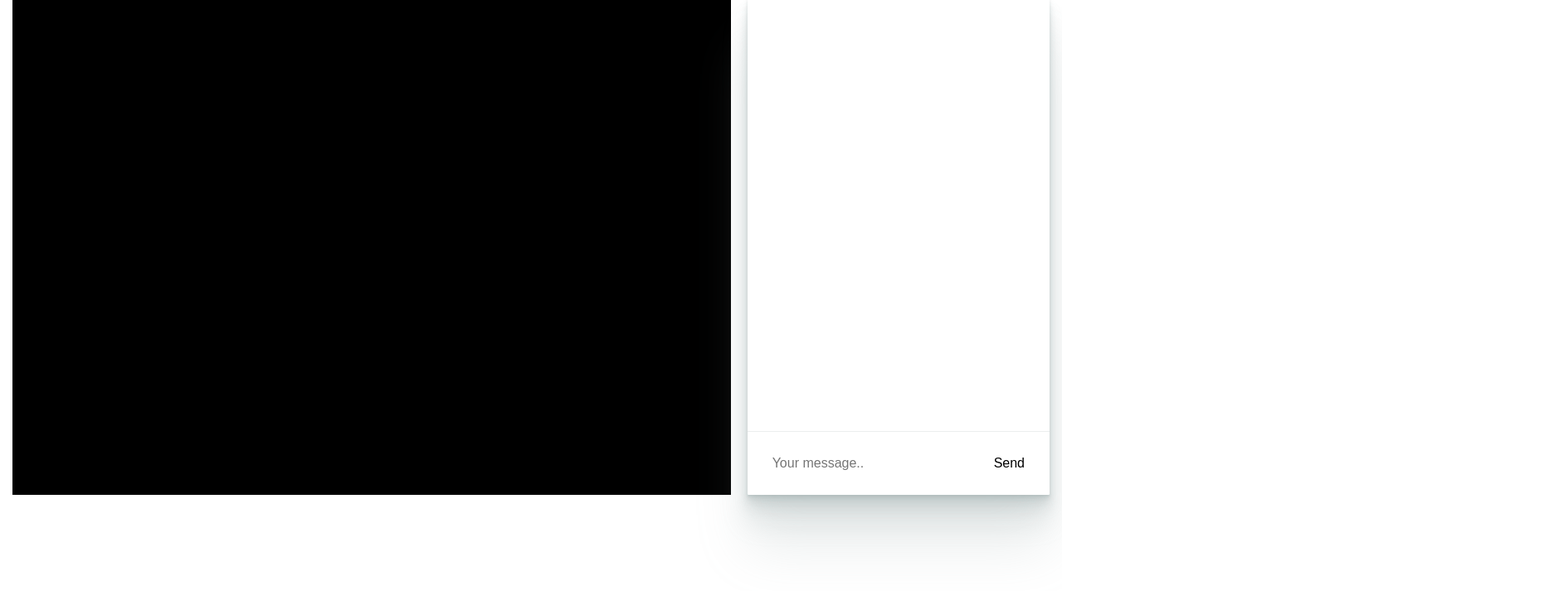
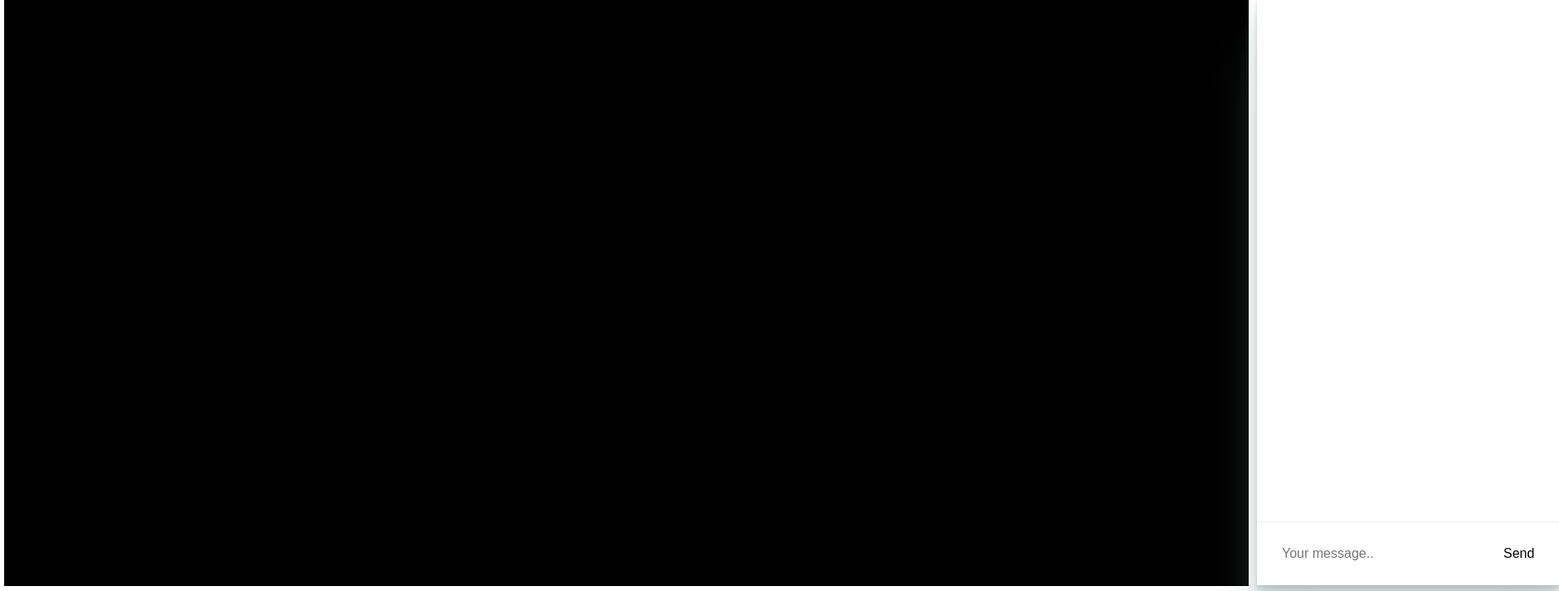
Before and after one commit to damishshah/videochat, a website: page index.html in a window 1280 px wide. Shown: the part 87-800 px from the top of the page at 83% size, 1879 px wide, since content can reach past the window. Drawn offline with nearby package versions, Linux system fonts and the light colour scheme; no server answers.

Commit message:
Make chat collapsible

```diff
--- a/css/main.css
+++ b/css/main.css
@@ -2,22 +2,28 @@ body {
   margin: 0;
   font-family: -apple-system, BlinkMacSystemFont, sans-serif;
   font-size: 16px;
-  height: 100vh;
+  height: calc(100vh - 50px);;
 }
 .content {
   display: flex;
   flex-direction: row;
-  padding:5px;
-}
-video {
-  right: 0;
-  /* padding: 5px 5px; */
-  position: absolute;
-  /* width: 100%; */
+  padding: 5px;
   height: 100%;
 }
+#videos {
+  flex: 1;
+  position: relative;
+  height: 100%;
+  max-height: 100%;
+  background-color: black;
+  text-align: center;
+}
+#remoteVideo {
+  height: 100%;
+  margin: 0 auto;
+  display: inline-block;
+}
 #localVideo {
-  /* width: 30%; */
   height: 30%;
   position: absolute;
   bottom: 0;
@@ -29,8 +35,8 @@ video {
 .messaging {
   box-shadow: rgba(156, 172, 172, 0.2) 0px 2px 2px, rgba(156, 172, 172, 0.2) 0px 4px 4px, rgba(156, 172, 172, 0.2) 0px 8px 8px, rgba(156, 172, 172, 0.2) 0px 16px 16px, rgba(156, 172, 172, 0.2) 0px 32px 32px, rgba(156, 172, 172, 0.2) 0px 64px 64px;
   border-radius: 1px;
-  height: 100vh;
-  max-height: 600px;
+  height: calc(100% - 21px);
+  max-height: calc(100% - 21px);
   float: right;
   max-width: 400px;
   display: flex;
@@ -82,15 +88,16 @@ input {
   font-size: 16px;
   background: transparent;
 }
-button {
+#sendButton {
   border: none;
   background: transparent;
   padding: 0 30px;
   font-size: 16px;
   cursor: pointer;
 }
-#test {
-  display: flex;
+#chatWindow {
   justify-content: space-between;
   flex-direction: column;
+  position: relative;
+  margin:10px;
 }
--- a/index.html
+++ b/index.html
@@ -10,16 +10,17 @@
 
   <body>
     <h1 style="display: inline;">Video Chat With WebRTC</h1>
+    <button style="float: right; cursor: pointer; padding: 5px 23px; text-align: center;" onclick="toggleHideChat()">Toggle Chat ></button>
 
     <div class="content">
-      <div id="videos" style="position: relative; width: 75vw; margin:10px; float: left;" >
-        <video id="remoteVideo" style="width: 100%; background-color: black;" autoplay>Your browser does not support HTML5 video.</video>
+      <div id="videos">
+        <video id="remoteVideo" autoplay>Your browser does not support HTML5 video.</video>
         <div id="nestedVideos">
           <video id="localVideo" autoplay muted>Your browser does not support HTML5 video.</video>
         </div>
       </div>
 
-      <div id="test"  style="position: relative; margin:10px">
+      <div id="chatWindow">
         <div style="font-style: oblique;">
           Your name: <input id="name" type="text" placeholder="Enter your name here">
         </div>
@@ -29,7 +30,7 @@
           </div>
           <form class="footer" onsubmit="sendData()">
             <input id="dataChannelSend" type="text" placeholder="Your message..">
-            <button type="submit">Send</button>
+            <button id="sendButton" type="submit">Send</button>
           </form>
         </div>
       </div>
--- a/js/main.js
+++ b/js/main.js
@@ -14,6 +14,15 @@ var remoteVideo = document.querySelector('#remoteVideo');
 var dataChannelSend = document.getElementById('dataChannelSend');
 var dataChannelReceive = document.getElementById('dataChannelReceive');
 var nameInput = document.getElementById('name');
+var chatWindow = document.querySelector('#chatWindow');
+
+function toggleHideChat() {
+  if (chatWindow.style.display === "none") {
+    chatWindow.style.display = "block";
+  } else {
+    chatWindow.style.display = "none";
+  }
+}
 
 var pcConfig = {
   'iceServers': [{
@@ -243,9 +252,11 @@ function sendData() {
       console.error('Error while trying to send message: ' + e)
     }
   }
-  if (didSendMessage) { console.log('Sent Data: ' + data['content']); }
-  dataChannelSend.value = '';
-  insertMessageToDOM(data, true);
+  if (didSendMessage) {
+    console.log('Sent Data: ' + data['content']);
+    insertMessageToDOM(data, true);
+    dataChannelSend.value = '';
+  }
 }
 
 function onReceiveMessageCallback(event) {
```
Also changed, not shown: README.md.
